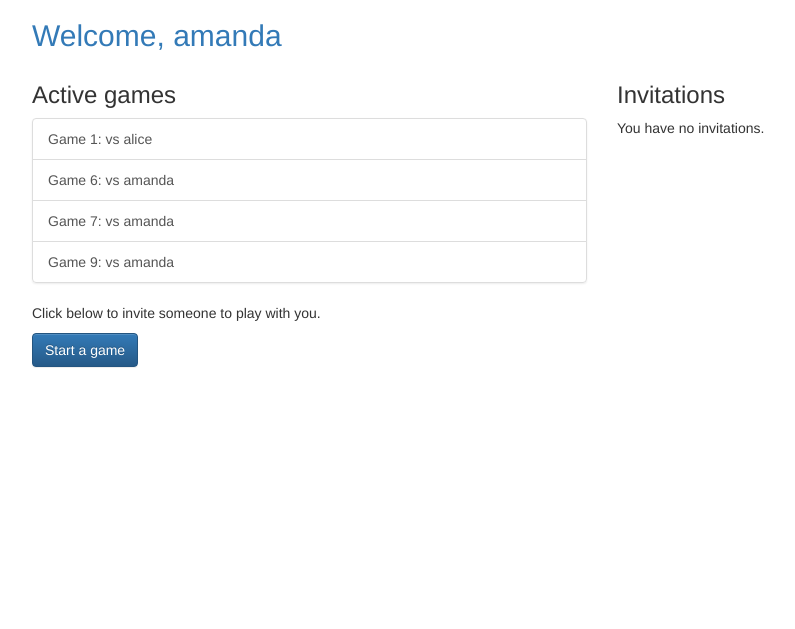
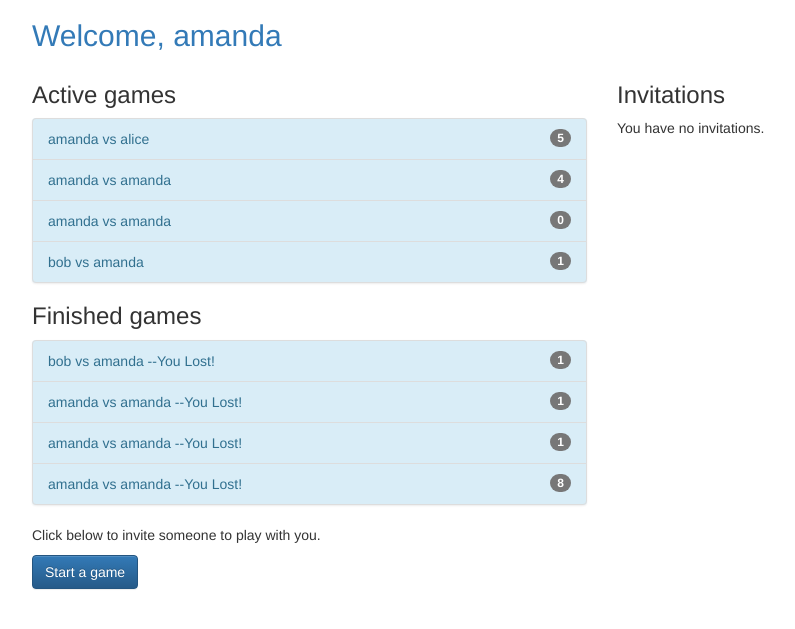
Before and after one commit to harry100/tictactoe, a Django app: page /player/home in a window 1280 px wide. Shown: the part 51-680 px from the top of the page, without its empty margins (38-833 px from the left). Run offline with Django 3.2, Linux system fonts and the light colour scheme; a user stored in the database is signed in; data comes from the database, SQL or seed files in the repository; both versions use the stored data as it was after the commit; some libraries are stand-ins or nearby versions.

Commit message:
active and remaining games list separated

```diff
--- a/tictactoe/player/views.py
+++ b/tictactoe/player/views.py
@@ -11,13 +11,15 @@ from .models import Invitation
 def home(request):
 	my_games = Game.objects.games_for_user(request.user)
 	active_games = my_games.active()
+	finished_games = my_games.difference(active_games)
 	invitations = request.user.invitations_received.all()
 
 	return render(
 		request,
 		"player/home.html",
-		{'game': active_games,
-			'invitations': invitations}
+		{'active_games': active_games,
+			'invitations': invitations,
+			'finished_games': finished_games}
 	)
 
 
--- /dev/null
+++ b/tictactoe/templates/player/game_list_snippet.html
@@ -0,0 +1,24 @@
+{% if games_list %}
+
+	<div class="list-group bg-info">
+		{% for game in games_list %}
+			<a class="list-group-item list-group-item-info"
+				href="{{ game.get_absolute_url }}">
+				{{ game }}
+				{% if game.status not in 'FS' %}
+					{% if game.status == 'D' %}
+						--Draw
+					{% elif game.status == "W" and user = game.first_player }
+						--You Won!
+					{% elif game.status == "L" and user = game.second_player }
+						--You Won!
+					{% else %}
+						--You Lost!
+					{% endif %}
+				{% endif %}
+				<span class="badge"> {{ game.move_set.count }}</span>
+			</a>
+		{% endfor %}
+	</div>
+
+{% endif %}
--- a/tictactoe/templates/player/home.html
+++ b/tictactoe/templates/player/home.html
@@ -11,13 +11,11 @@
         <div class="col-md-6">
             <h3>Active games</h3>
 
-            <ul class="list-group">
-                {% for g in game %}
-                    <a class="list-group-item" href="{{ g.get_absolute_url }}">
-                    	Game {{ g.id }}: {{ g.first_player }} vs {{ g.second_player }}
-                    </a>
-                {% endfor %}
-            </ul>
+            {% include "player/game_list_snippet.html" with games_list=active_games %}
+
+            <h3>Finished games</h3>
+
+            {% include "player/game_list_snippet.html" with games_list=finished_games %}
 
             <p>Click below to invite someone to play with you.</p>
             <p>
```
Also changed, not shown: tictactoe/db.sqlite3.
